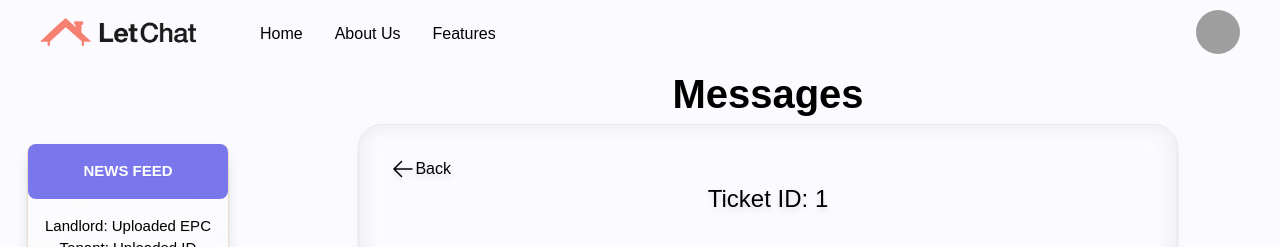
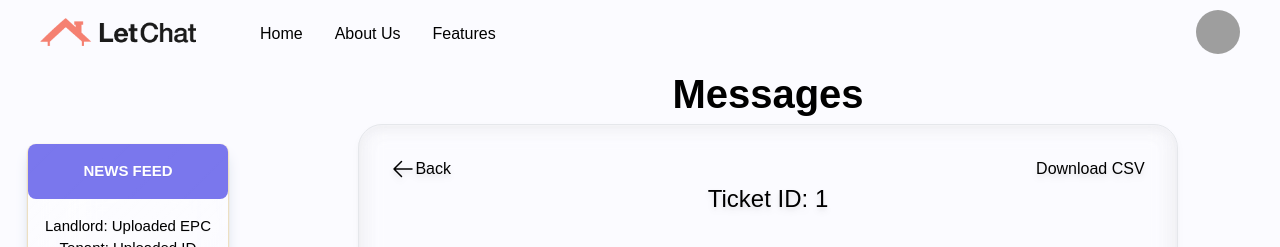
Before and after one commit to SchoolOfCode/bc13_final-project_front-end-git-gud, a Next.js app in the folder letchat/: page /jobboard/1 in a window 1280 px wide. Shown: the top 247 px of the page. Built offline with nearby package versions, Linux system fonts and the light colour scheme; no server answers; the database is empty; sample sign-in values are in the browser's storage; grey boxes are pictures that could not be loaded.

Commit message:
csv link working

```diff
--- a/letchat/components/Messages/index.tsx
+++ b/letchat/components/Messages/index.tsx
@@ -1,4 +1,5 @@
 import { useRouter } from "next/router";
+import { CSVLink, CSVDownload } from "react-csv";
 
 import { ChangeEvent, useEffect, useState, useRef } from "react";
 
@@ -118,6 +119,7 @@ export default function Messages() {
   // render messages
   return (
     <div className="p-8 w-4/5 mx-auto backdrop-blur-md rounded-3xl drop-shadow-md border">
+      <div className="flex flex-row justify-between">
         <a href="/jobboard">
           <span className="flex flex-row">
             <svg
@@ -137,6 +139,10 @@ export default function Messages() {
             <p className="hover:text-light-primary">Back</p>
           </span>
         </a>
+        <CSVLink data={messages} filename={`messages.csv`}>
+          Download CSV
+        </CSVLink>
+      </div>
       <h2 className="mb-10 text-center text-black">Ticket ID: {id}</h2>
       {/* Map over messages array, rendering each msg based on user_role */}
       <div className="flex flex-col max-h-[35vh] overflow-y-scroll gap-1 p-6">
--- a/letchat/package.json
+++ b/letchat/package.json
@@ -28,6 +28,7 @@
     "next-env": "^1.1.1",
     "next-images": "^1.8.4",
     "react": "18.2.0",
+    "react-csv": "^2.2.2",
     "react-dom": "18.2.0",
     "react-firebase-hooks": "^5.1.1",
     "react-icons": "^4.7.1",
@@ -39,6 +40,7 @@
     "@testing-library/jest-dom": "^5.16.5",
     "@testing-library/react": "^13.4.0",
     "@types/express": "^4.17.15",
+    "@types/react-csv": "^1.1.3",
     "autoprefixer": "^10.4.13",
     "cypress": "^12.3.0",
     "eslint-config-next": "^13.1.5",
```
Also changed, not shown: 1 other file (tests, documents, lock files or other folders). Lines whose indentation alone changed are shown as unchanged.
